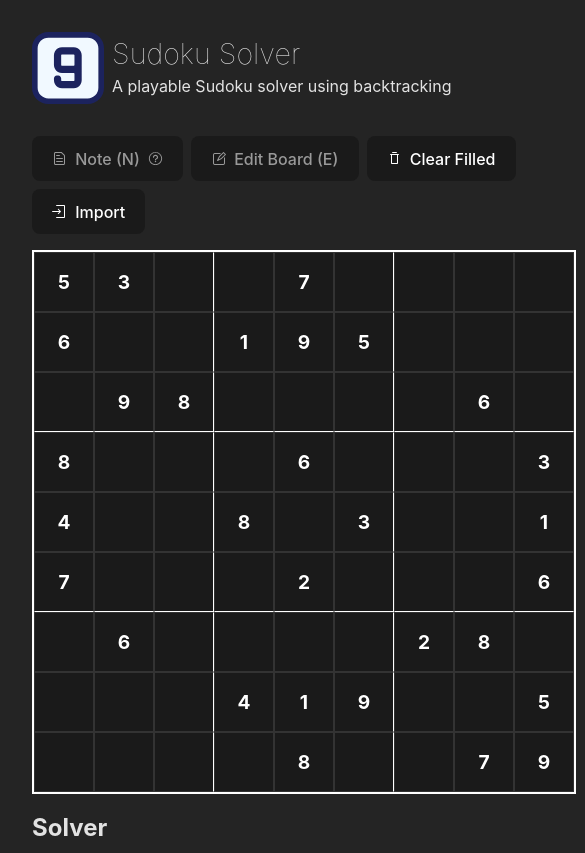
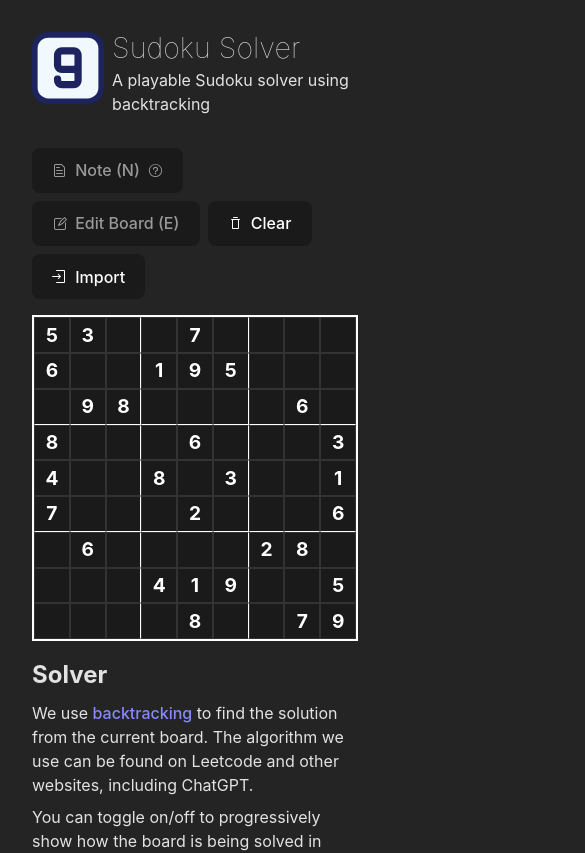
Before and after one commit to hikariNTU/sudoku-solver, a React (Vite) app: page / in a window 390 px wide. Shown: the top 853 px of the page, 585 px wide, since content can reach past the window. Built offline with nearby package versions, Linux system fonts and the light colour scheme.

Commit message:
fix: responsive layout

```diff
--- a/src/components/SudokuGrid.tsx
+++ b/src/components/SudokuGrid.tsx
@@ -42,7 +42,6 @@ export const SudokuGrid = () => {
         return
       }
       if (val && !isEditNote && !isValidValue(board, i, j, val)) {
-        console.log('Not valid!', { i, j, val })
         return
       }
       const newBoard = cloneDeep(board)
@@ -79,7 +78,6 @@ export const SudokuGrid = () => {
                     val,
                     e.shiftKey || e.getModifierState('CapsLock') || e.getModifierState('Shift'),
                   )
-                  console.log(notes, cell)
                 }
                 if (e.code === 'ArrowUp' && i > 0) {
                   e.preventDefault()
--- a/src/components/sudokuGrid.scss
+++ b/src/components/sudokuGrid.scss
@@ -5,7 +5,8 @@ $bd: solid #333 1px;
   display: grid;
   justify-content: center;
   grid-template-columns: repeat(9, 1fr);
-  width: min-content;
+  width: 100%;
+  max-width: calc(100vh - 4rem);
   border: 2px solid white;
 }
 
@@ -14,9 +15,14 @@ $bd: solid #333 1px;
   display: grid;
   justify-content: center;
   align-items: center;
-  width: 60px;
-  height: 60px;
+  width: 100%;
+  height: 100%;
+  // width: 60px;
+  // height: 60px;
   font-size: larger;
+  padding: 0;
+  line-height: 1;
+  aspect-ratio: 1 / 1;
   border: $bd;
   border-radius: 0;
   transition: background-color 0.1s;
@@ -50,11 +56,13 @@ $bd: solid #333 1px;
   justify-content: center;
   align-items: center;
   font-size: 12px;
-  line-height: 20px;
   color: #333;
 
   > span {
-    width: 20px;
-    height: 20px;
+    display: flex;
+    align-items: center;
+    justify-content: center;
+    width: 100%;
+    aspect-ratio: 1 / 1;
   }
 }
--- a/src/pages/sudoku/SolverPanel.tsx
+++ b/src/pages/sudoku/SolverPanel.tsx
@@ -53,7 +53,6 @@ export const SolverPanel = () => {
       setBoard(newBoard)
     } else {
       setBoard(oldBoard)
-      console.log('Not able to solve!')
     }
     setSolving(false)
   }
--- a/src/pages/sudoku/state.ts
+++ b/src/pages/sudoku/state.ts
@@ -1,4 +1,4 @@
-import { atom } from 'recoil'
+import { DefaultValue, atom, selector } from 'recoil'
 
 import { Board, indices } from './basic'
 import { TB } from './test'
@@ -42,7 +42,7 @@ function createBoard(data: (number | string | undefined)[][]): Board {
   )
 }
 
-export function readBoardFromText(data: string): Board {
+function readBoardFromText(data: string): Board {
   const cells = data.split('')
 
   return createBoard(indices.map((j) => indices.map((i) => cells[i * 9 + j])))
@@ -67,3 +67,23 @@ export const noteState = atom({
   key: 'note-on',
   default: false,
 })
+
+export const compactBoardSelector = selector({
+  key: 'compact-board',
+  get: ({ get }) =>
+    get(sudokuBoardState)
+      .flatMap((v) => v)
+      .map((v) => (v.fixed ? String(v.val) : '0'))
+      .join(''),
+  set: ({ set }, newValue) => {
+    if (newValue instanceof DefaultValue) {
+      set(sudokuBoardState, newValue)
+      return
+    }
+    const data = newValue.replace(/[^0-9]/g, '')
+    if (data.length !== 81) {
+      return
+    }
+    set(sudokuBoardState, readBoardFromText(data))
+  },
+})
--- a/src/pages/sudoku/sudoku.scss
+++ b/src/pages/sudoku/sudoku.scss
@@ -17,6 +17,7 @@
       "actions actions"
       "board solver"
       "board reader";
+      grid-template-columns: 540px 1fr;
   }
 }
 
--- a/src/pages/sudoku/sudoku.tsx
+++ b/src/pages/sudoku/sudoku.tsx
@@ -16,7 +16,7 @@ import Toggle from '@/components/Toggle/Toggle'
 import Tooltip from '@/components/Tooltip/Tooltip'
 
 import { SolverPanel } from './SolverPanel'
-import { noteState, readBoardFromText, sudokuBoardState, sudokuSetBoardState } from './state'
+import { compactBoardSelector, noteState, sudokuBoardState, sudokuSetBoardState } from './state'
 import './sudoku.scss'
 
 const ClearAll = () => {
@@ -44,7 +44,7 @@ const ClearAll = () => {
   return (
     <button onClick={clear}>
       <TrashIcon />
-      Clear Filled
+      Clear
     </button>
   )
 }
@@ -81,12 +81,8 @@ const ToggleNote = () => {
 }
 
 const BoardReader = () => {
-  const [data, setData] = useState('')
-  const setBoard = useSetRecoilState(sudokuBoardState)
-
-  const trySet = () => {
-    setBoard(readBoardFromText(data))
-  }
+  const [board, setBoard] = useRecoilState(compactBoardSelector)
+  const [data, setData] = useState(board)
 
   return (
     <Dialog
@@ -104,8 +100,8 @@ const BoardReader = () => {
               setData(e.currentTarget.value)
             }}
             placeholder="format: 0000694500000030000004206087..."
-          ></textarea>
-          <button onClick={trySet}>Parse</button>
+          />
+          <button onClick={() => setBoard(data)}>Parse</button>
         </div>
       }
     >
```
